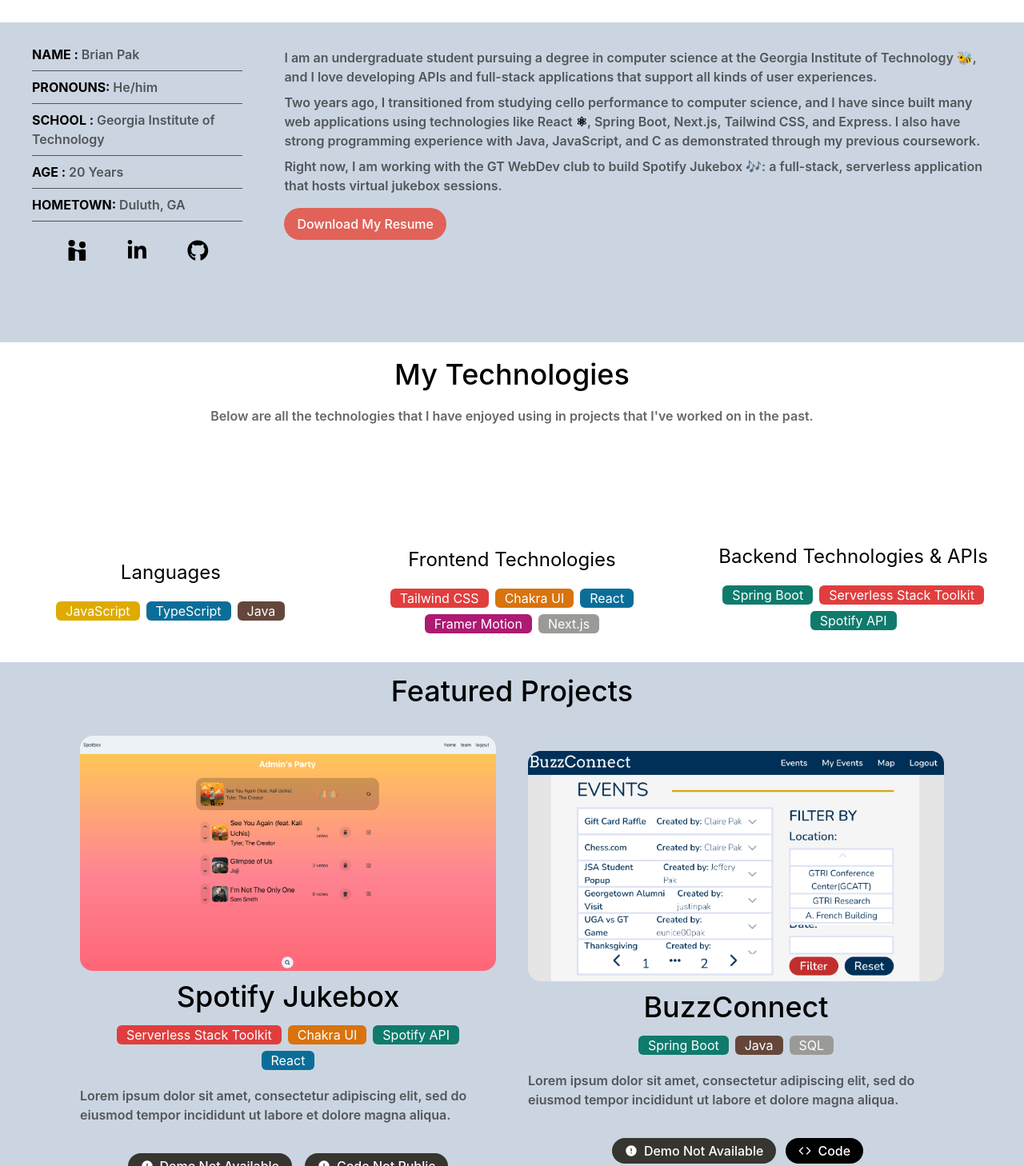
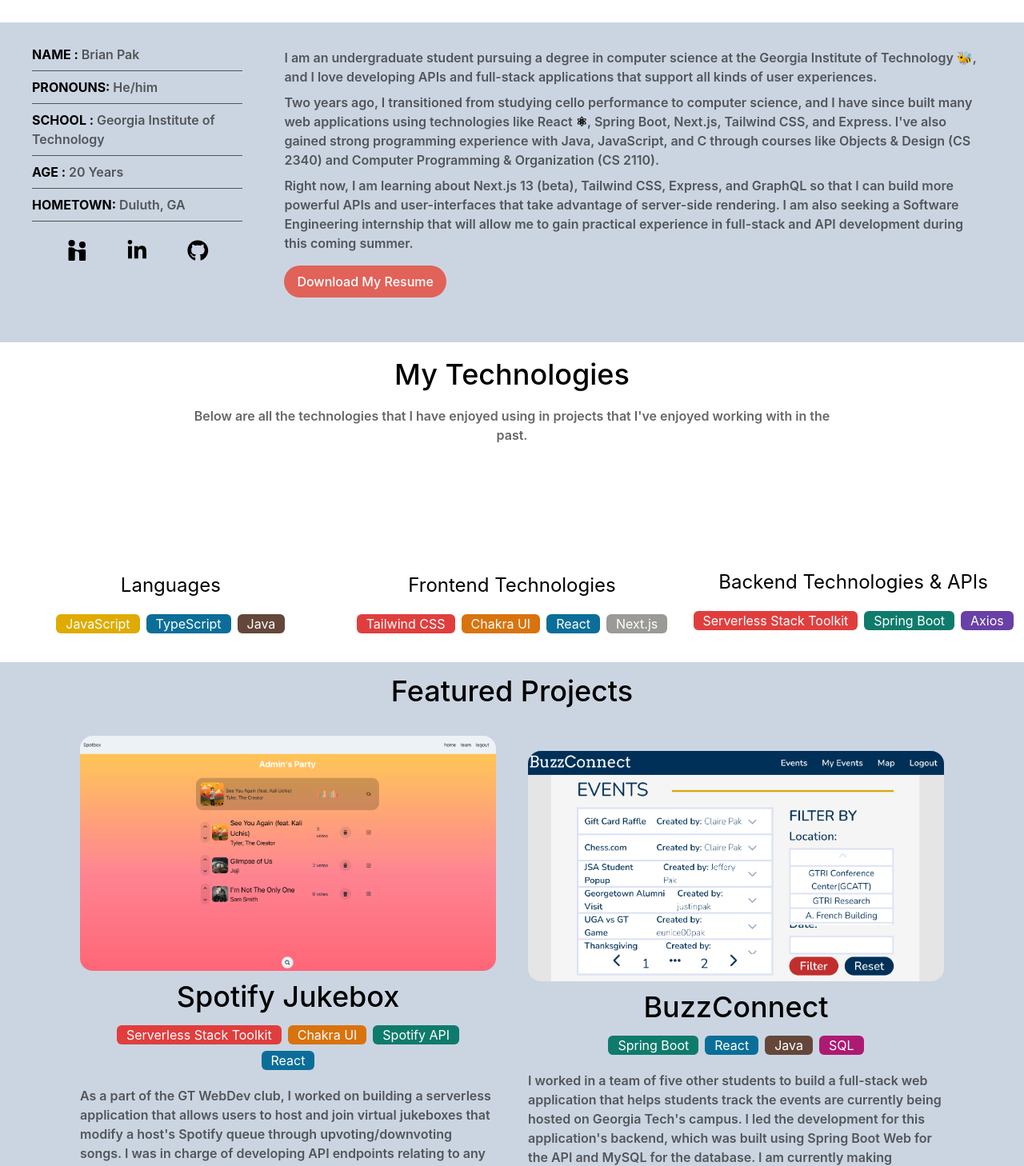
Before and after one commit to brianpak2402/site, a Next.js app: page / in a window 1280 px wide. Shown: the part 772-2230 px from the top of the page at 80% size. Built offline with nearby package versions, Linux system fonts and the light colour scheme; what tailwindcss-animation-delay would draw is missing.

Commit message:
finished for now?

```diff
--- a/app/ProjectCard.tsx
+++ b/app/ProjectCard.tsx
@@ -69,7 +69,7 @@
         <div className='flex justify-center'>
           {item.demoLink === '/' &&
             <motion.button
-              whileInView={{ opacity: [0,1], y: [200, 0] }}
+              whileInView={{ opacity: [0,1], y: [100, 0] }}
               transition={{ type: "tween", duration: 1, ease: "easeOut" }}
               viewport={{ once: true }}
               className=' bg-notion-text-default text-white px-1 md:px-4 py-1 mx-1 lg:mx-2 lg:my-5 flex rounded-full flex-row items-center'
@@ -80,7 +80,7 @@
           }
           {item.demoLink !== '/' &&
             <motion.button
-              whileInView={{ opacity: [0,1], y: [200, 0] }}
+              whileInView={{ opacity: [0,1], y: [100, 0] }}
               transition={{ type: "tween", duration: 1, ease: "easeOut" }}
               viewport={{ once: true }}
               className='text-white mx-1'
@@ -96,7 +96,7 @@
           }
           {item.codeLink === '/' &&
             <motion.button
-              whileInView={{ opacity: [0,1], y: [200, 0] }}
+              whileInView={{ opacity: [0,1], y: [100, 0] }}
               transition={{ type: "tween", duration: 1.25, ease: "easeOut" }}
               viewport={{ once: true }}
               className=' bg-notion-text-default text-white px-1 md:px-4 py-1 mx-1 lg:mx-2 lg:my-5 flex rounded-full flex-row items-center'
@@ -107,7 +107,7 @@
           }
           {item.codeLink !== '/' &&
             <motion.button
-              whileInView={{ opacity: [0,1], y: [200, 0] }}
+              whileInView={{ opacity: [0,1], y: [100, 0] }}
               transition={{ type: "tween", duration: 1.25, ease: "easeOut" }}
               viewport={{ once: true }}
               className=' text-white mx-1'
--- a/app/TechnologyItem.tsx
+++ b/app/TechnologyItem.tsx
@@ -16,7 +16,7 @@
       className='text-white'
     >
       <div className={`
-          transition-all hover:scale-110 rounded-md w-fit h-fit mx-1 my-1 px-3
+          transition-all hover:scale-105 rounded-md w-fit h-fit mx-1 my-1 px-3
           ${item.color === 'red' ? 'bg-notion-text-red' : ""}
           ${item.color === 'orange' ? 'bg-notion-text-orange' : ""}
           ${item.color === 'yellow' ? 'bg-notion-text-yellow' : ""}
--- a/app/page.tsx
+++ b/app/page.tsx
@@ -27,14 +27,13 @@
   techMap.get("Tailwind CSS") as Technology,
   techMap.get("Chakra UI") as Technology,
   techMap.get("React") as Technology,
-  techMap.get("Framer Motion") as Technology,
   techMap.get("Next.js") as Technology,
 ]
 
 const backendTech: Technology[] = [
+  techMap.get("Serverless Stack Toolkit") as Technology,
   techMap.get("Spring Boot") as Technology,
-  techMap.get("Serverless Stack Toolkit") as Technology,
-  techMap.get("Spotify API") as Technology,
+  techMap.get("Axios") as Technology,
 ]
 
 // eventually replace title with my image.
@@ -166,9 +165,9 @@
             transition={{ type: "tween", duration:0.6, ease: "easeOut" }}
             viewport={{ once: true }}
           >
-            Two years ago, I transitioned from studying cello performance to computer science, and I have since built many web
-            applications using technologies like React <strong>⚛</strong>, Spring Boot, Next.js, Tailwind CSS, and Express. I also have strong programming experience
-            with Java, JavaScript, and C as demonstrated through my previous coursework.
+            Two years ago, I transitioned from studying cello performance to computer science, and I have since built many web applications using technologies like
+            React <strong>⚛</strong>, Spring Boot, Next.js, Tailwind CSS, and Express. I've also gained strong programming experience with Java, JavaScript, and C through
+            courses like Objects & Design (CS 2340) and Computer Programming & Organization (CS 2110).
           </motion.p>
           <motion.p
             className='my-2'
@@ -176,9 +175,9 @@
             transition={{ type: "tween", duration: 0.6, ease: "easeOut" }}
             viewport={{ once: true }}
           >
-            Right now, I am working with the GT WebDev club to build Spotify Jukebox <strong>🎶</strong>: a full-stack, serverless application
-            that hosts virtual jukebox sessions.
-            {/* Don't know what I mean? Come check us out! */}
+            Right now, I am learning about Next.js 13 (beta), Tailwind CSS, Express, and GraphQL so that I can build more powerful APIs and
+            user-interfaces that take advantage of server-side rendering. I am also seeking a Software Engineering internship that will allow me
+            to gain practical experience in full-stack and API development during this coming summer.
           </motion.p>
           <motion.button
             className=' text-white'
@@ -189,7 +188,7 @@
               window.open("/Pak_Brian_Resume.pdf");
             }}
           >
-            <div className='bg-notion-legacy-red rounded-full px-4 py-2 lg:my-2 flex justify-center duration-300 ease-in-out hover:-translate-y-1 hover:scale-110'>
+            <div className='bg-notion-legacy-red rounded-full px-4 py-2 my-2 flex justify-center duration-300 ease-in-out hover:-translate-y-1 hover:scale-110'>
               Download My Resume
             </div>
           </motion.button>
@@ -208,9 +207,9 @@
           whileInView={{ opacity:[0,1], y: [200,0]}}
           transition={{ type: "tween", duration: 0.7,  ease: "easeOut" }}
           viewport={{ once: true }}
-          className='lg:mx-60 text-center'
+          className='mx-5 lg:mx-60 text-center'
         >
-          Below are all the technologies that I have enjoyed using in projects that I've worked on in the past.
+          Below are all the technologies that I have enjoyed using in projects that I've enjoyed working with in the past.
         </motion.p>
         <motion.div
           whileInView={{ opacity:[0,1], y: [200,0]}}
--- a/assets/data/projects.ts
+++ b/assets/data/projects.ts
@@ -7,8 +7,11 @@
 const projectList : Project[] = [
     {
         name: "Spotify Jukebox",
-        description: "Lorem ipsum dolor sit amet, consectetur adipiscing elit, sed \
-                      do eiusmod tempor incididunt ut labore et dolore magna aliqua.",
+        description: "As a part of the GT WebDev club, I worked on building a serverless application that allows \
+        users to host and join virtual jukeboxes that modify a host's Spotify queue through upvoting/downvoting songs. \
+        I was in charge of developing API endpoints relating to any Spotify functionality, including authenticating users and \
+        search for songs to add to the queue. This project is set to go live in April 2023, so no demo or code links will be available \
+        until then.",
         technologies: [
             techMap.get("Serverless Stack Toolkit") as Technology,
             techMap.get("Chakra UI") as Technology,
@@ -22,10 +25,13 @@
     },
     {
         name: "BuzzConnect",
-        description: "Lorem ipsum dolor sit amet, consectetur adipiscing elit, sed \
-                      do eiusmod tempor incididunt ut labore et dolore magna aliqua.",
+        description: "I worked in a team of five other students to build a full-stack web application that helps students \
+        track the events are currently being hosted on Georgia Tech's campus. I led the development for this application's backend, \
+        which was built using Spring Boot Web for the API and MySQL for the database. \
+        I am currently making improvements on the code, so a video demo is not available at the moment.",
         technologies: [
             techMap.get("Spring Boot") as Technology,
+            techMap.get("React") as Technology,
             techMap.get("Java") as Technology,
             techMap.get("SQL") as Technology,
         ],
--- a/assets/data/technologies.ts
+++ b/assets/data/technologies.ts
@@ -46,15 +46,15 @@
         color: "pink",
     },
     {
+        name: "SQL",
+        color: "pink",
+    },
+    {
         name: "Java",
         color: "brown",
     },
     {
         name: "Next.js",
-        color: "gray",
-    },
-    {
-        name: "SQL",
         color: "gray",
     },
 ]
```
Also changed, not shown: 1 other file (tests, documents, lock files or other folders).
